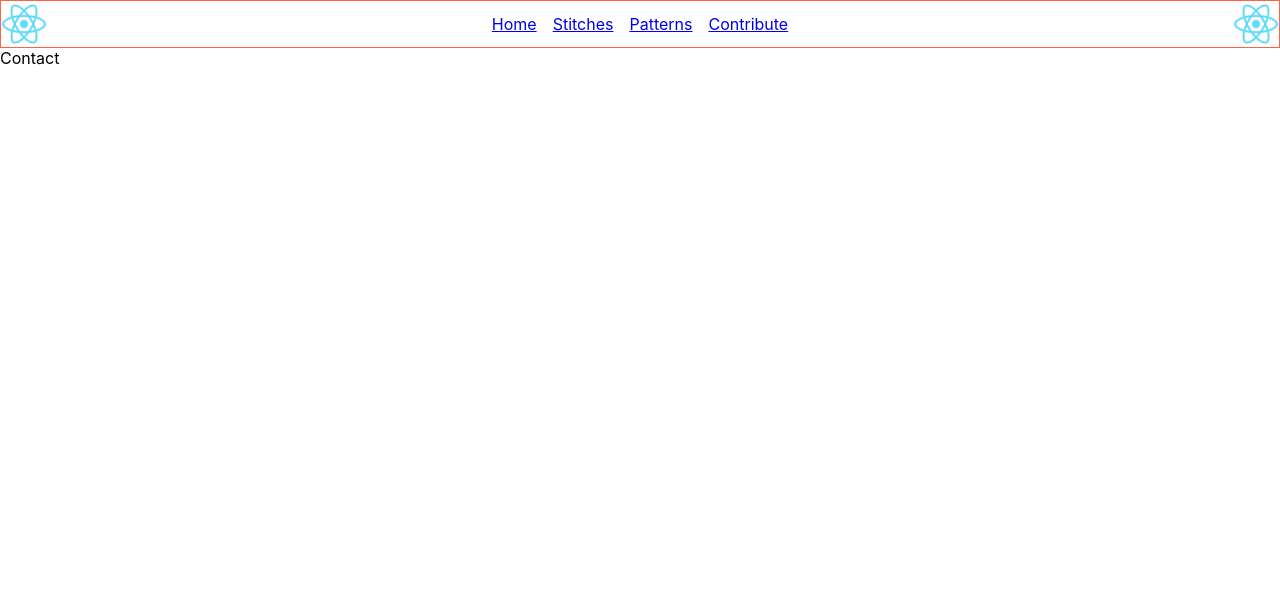
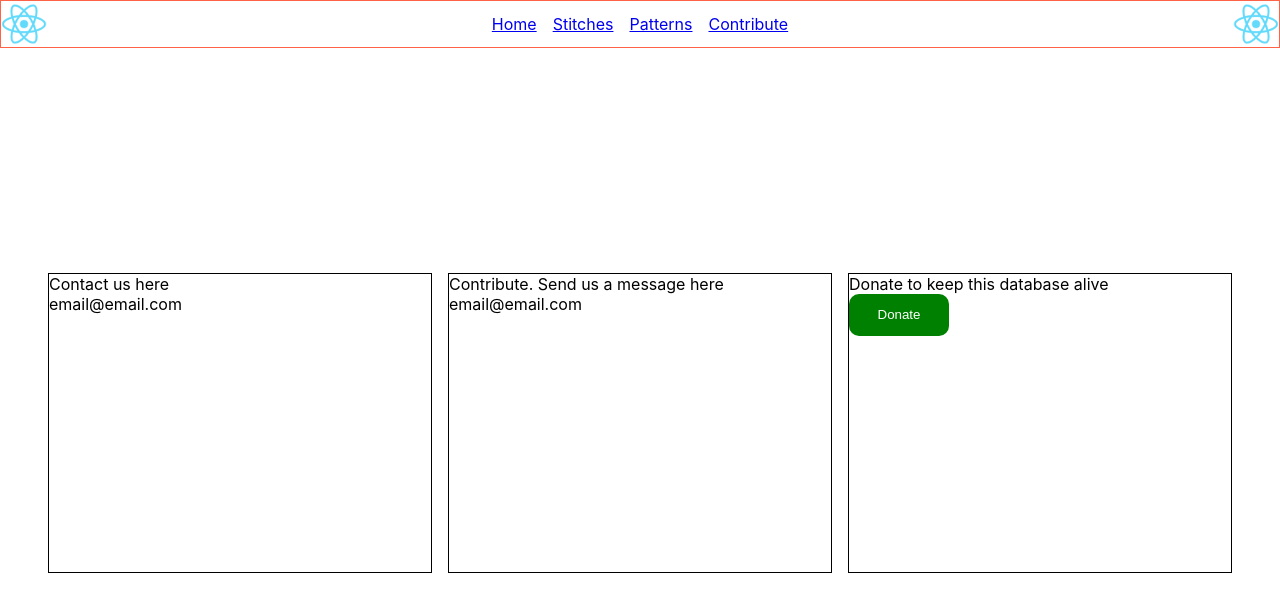
Before and after one commit to elaine2700/Crochet-Pattern-Translate, a React (Create React App) app in the folder frontend/: page /contact in a window 1280 px wide. Shown: the top 612 px of the page. Built offline with nearby package versions, Linux system fonts and the light colour scheme.

Commit message:
Added Contact Page

```diff
--- a/frontend/src/App.css
+++ b/frontend/src/App.css
@@ -36,6 +36,13 @@ h1, h2 {
 }
 #search-label{
     display: none;
+}
+/* General */
+.section-container{
+    display: flex;
+    justify-content: center;
+    align-items: center;
+    min-height: calc(100vh - 50px);
 }
 
 /* Nav Bar */
@@ -97,21 +104,15 @@ h1, h2 {
 .home-title{
     margin-bottom: 1em;
 }
-.section-container{
-    display: flex;
-    justify-content: center;
-    align-items: center;
-    min-height: calc(100vh - 50px);
 
-}
-.padding.section-container{
+.home-section{
     padding: 3em;
 }
 
-.fit{
+.home-section > :first-child{
     width: 100%;
 }
-.two-column-grid{
+.homesection-grid{
     display: grid;
     grid-template-columns: 1fr 1fr;
     gap: 1em;
@@ -181,5 +182,19 @@ h1, h2 {
 
 .detail-content{
     padding: 2em;
+}
 
+/* Contact Page */
+.contact-section{
+    min-height: calc(100vh - 50px);
+    display: grid;
+    grid-template-columns: repeat(3, 1fr);
+    padding: 3em;
+    gap: 1em;
+    max-width: 1500px;
+    margin: 0 auto;
 }
+.contact-card{
+    border: 1px solid black;
+    min-height: 300px;
+}
--- a/frontend/src/Pages/Contact.jsx
+++ b/frontend/src/Pages/Contact.jsx
@@ -2,7 +2,20 @@ import React from 'react'
 
 const Contact = () => {
   return (
-    <div>Contact</div>
+    <div className='contact-section section-container'>
+      <div className='contact-card'>
+        <p>Contact us here</p>
+        <a>email@email.com</a>
+      </div>
+      <div className='contact-card'>
+      <p>Contribute. Send us a message here</p>
+        <a>email@email.com</a>
+      </div>
+      <div className='contact-card'>
+        <p>Donate to keep this database alive</p>
+        <button className='btn-primary'>Donate</button>
+      </div>
+    </div>
   )
 }
 
--- a/frontend/src/Pages/Home.jsx
+++ b/frontend/src/Pages/Home.jsx
@@ -15,10 +15,10 @@ const Home = () => {
     }
 
     return (
-        <section className='padding section-container'>
-            <div className='fit'>
+        <section className='home-section section-container'>
+            <div>
                 <h1 className='home-title'>A crochet database made by and for crochet lovers</h1>
-                <div className='two-column-grid'>
+                <div className='homesection-grid'>
                     <HomeCard settings={stitchesCardSettings} />
                     <HomeCard settings={patternCardSettings} />
                 </div>
```
